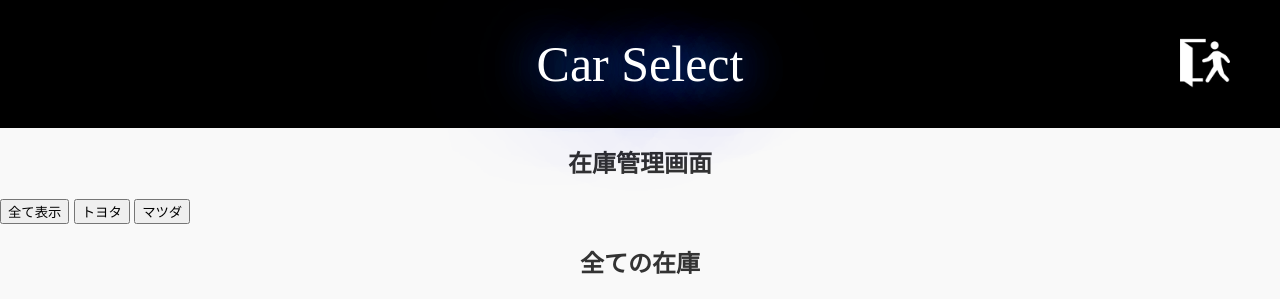
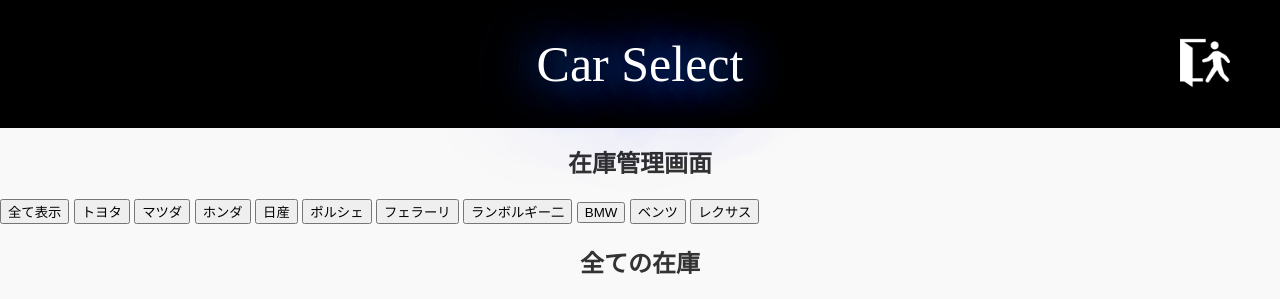
Before and after one commit to Meyneth1211/CarSelect, a PHP site: page /car_list in a window 1280 px wide. Shown: the top 299 px of the page. Run offline with PHP 8.4, Linux system fonts and the light colour scheme; the visitor is signed in with stand-in values (Sample User, id 1); data that the repository does not hold is empty; some web fonts are replaced.

Commit message:
Update car_list.php

```diff
--- a/kanrisya/car_list.php
+++ b/kanrisya/car_list.php
@@ -28,10 +28,17 @@ $cars = $sql->fetchAll(PDO::FETCH_ASSOC);
   <!-- ブランド選択ボタン -->
   <div class="brand-buttons">
     <form method="POST" action="">
-      <button type="submit" name="selectedBrand" value="">全て表示</button>
-      <button type="submit" name="selectedBrand" value="トヨタ">トヨタ</button>
-      <button type="submit" name="selectedBrand" value="マツダ">マツダ</button>
-      <!-- 他のブランドボタンをここに追加 -->
+      <button type="submit" class="brand-button" name="selectedBrand" value="">全て表示</button>
+      <button type="submit" class="brand-button" name="selectedBrand" value="トヨタ">トヨタ</button>
+      <button type="submit" class="brand-button" name="selectedBrand" value="マツダ">マツダ</button>
+      <button type="submit" class="brand-button" name="selectedBrand" value="ホンダ">ホンダ</button>
+      <button type="submit" class="brand-button" name="selectedBrand" value="日産">日産</button>
+      <button type="submit" class="brand-button" name="selectedBrand" value="ポルシェ">ポルシェ</button>
+      <button type="submit" class="brand-button" name="selectedBrand" value="フェラーリ">フェラーリ</button>
+      <button type="submit" class="brand-button" name="selectedBrand" value="ランボルギーニ">ランボルギー二</button>
+      <button type="submit" class="brand-button" name="selectedBrand" value="BMW">BMW</button>
+      <button type="submit" class="brand-button" name="selectedBrand" value="ベンツ">ベンツ</button>
+      <button type="submit" class="brand-button" name="selectedBrand" value="レクサス">レクサス</button>
     </form>
   </div>
 
```
